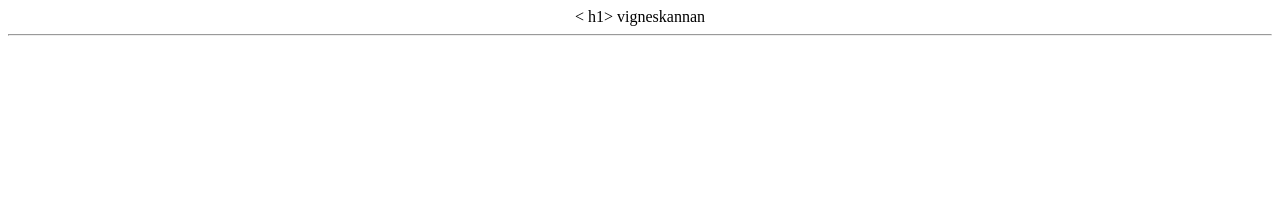
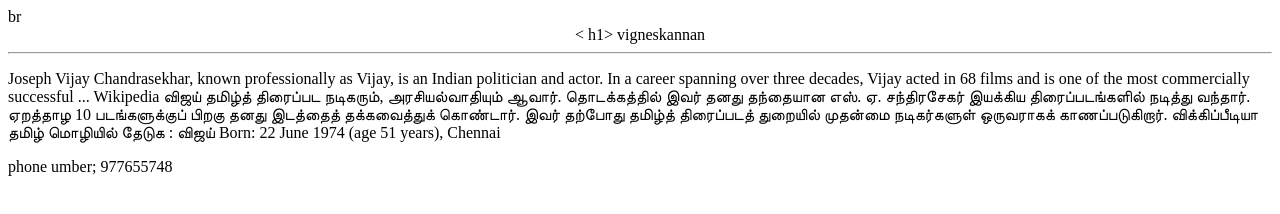
Before and after one commit to Vignesh20059/ganeshan, a plain HTML site: page index.html in a window 1280 px wide. Drawn offline with Linux system fonts and the light colour scheme.

Commit message:
index.html modified file

```diff
--- a/index.html
+++ b/index.html
@@ -1,6 +1,12 @@
-<center>
+br<center>
  < h1>
   vigneskannan
 </h1>
   <hr>
 </center>
+<p>Joseph Vijay Chandrasekhar, known professionally as Vijay, is an Indian politician and actor. In a career spanning over three decades, Vijay acted in 68 films and is one of the most commercially successful ... Wikipedia
+விஜய் தமிழ்த் திரைப்பட நடிகரும், அரசியல்வாதியும் ஆவார். தொடக்கத்தில் இவர் தனது தந்தையான எஸ். ஏ. சந்திரசேகர் இயக்கிய திரைப்படங்களில் நடித்து வந்தார். ஏறத்தாழ 10 படங்களுக்குப் பிறகு தனது இடத்தைத் தக்கவைத்துக் கொண்டார். இவர் தற்போது தமிழ்த் திரைப்படத் துறையில் முதன்மை நடிகர்களுள் ஒருவராகக் காணப்படுகிறார். விக்கிப்பீடியா
+தமிழ் மொழியில் தேடுக : விஜய்
+Born: 22 June 1974 (age 51 years), Chennai
+</p>
+<p> phone umber; 977655748</p>
```
